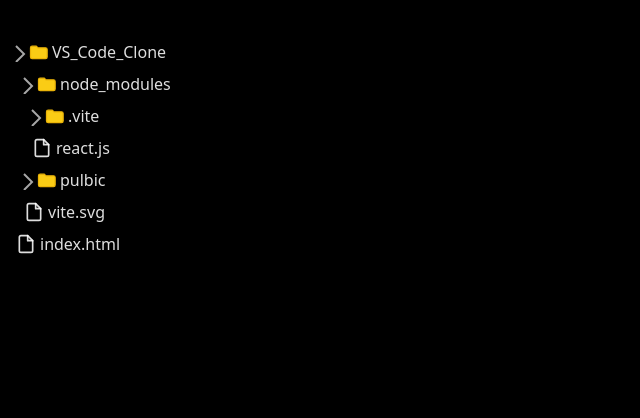
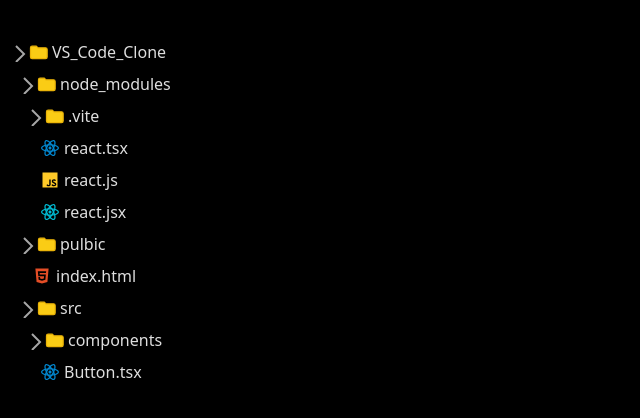
Before and after one commit to Mohammedelsisi21/vs-code-project, a React (Vite) app: page / in a window 1280 px wide. Shown: the top 418 px of the page, without its empty margins (0-640 px from the left). Built offline with nearby package versions, Linux system fonts and the light colour scheme.

Commit message:
added btn & exteansion

```diff
--- /dev/null
+++ b/src/components/FileExteanionsIcon.tsx
@@ -0,0 +1,18 @@
+import { memo } from "react"
+import IconImage from "./IconImage"
+
+
+interface IProps {
+    fileName: string
+}
+const FileExteanionsIcon = ( {fileName}:IProps) => {
+    const exteanions = fileName.split(".").pop()
+
+    if(exteanions === "tsx") return <IconImage src="/icons/react_ts.svg" alt={fileName}/>
+    if(exteanions === "jsx") return <IconImage src="/icons/react.svg" alt={fileName}/>
+    if(exteanions === "html") return <IconImage src="/icons/html.svg" alt={fileName}/>
+    if(exteanions === "js") return <IconImage src="/icons/javascript.svg" alt={fileName}/>
+
+}
+
+export default memo(FileExteanionsIcon)
--- /dev/null
+++ b/src/components/IconImage.tsx
@@ -0,0 +1,13 @@
+import { memo } from "react"
+
+interface IProps {
+    src: string,
+    alt: string
+}
+const IconImage = ({src, alt}: IProps) => {
+  return (
+        <img src={src} alt={alt} className="w-5 h-5"/>
+  )
+}
+
+export default memo(IconImage)
--- a/src/components/RecursiveComponent.tsx
+++ b/src/components/RecursiveComponent.tsx
@@ -1,9 +1,9 @@
-import { useState } from "react"
+import { memo, useCallback, useState } from "react"
 import type { IFile } from "../interfaces"
 import BootomArrowIcon from "../SVG/BootomArrowIcon"
-import FileIcon from "../SVG/FileIcon"
 import { FolderIcon } from "../SVG/FolderIcon"
 import RightArrowIcon from "../SVG/RightArrowIcon"
+import FileExteanionsIcon from "./FileExteanionsIcon"
 
 interface IProps {
     FileTree: IFile
@@ -13,17 +13,20 @@
 
 
     // ** Handlers
-    const toggle = () => setIsOpen(prev => !prev)
+    const toggle = useCallback(() => setIsOpen(prev => !prev),[])
+
+
     return (<>
         <div className="ml-2 mb-2">
-        <div className="flex items-center mb-2 cursor-pointer" onClick={toggle}>
+        <div className={`flex items-center mb-2 cursor-pointer ${!isFolder ? "ml-2" : null}`} onClick={toggle}>
             {
                 isFolder ? <>
                     <div className="flex items-center mr-1">
                         {isOpen ? <><RightArrowIcon /></> : <><BootomArrowIcon /></>}
                         <FolderIcon />
                     </div>
-                </> : <span className="mr-1"><FileIcon /></span>
+                </> :
+                <span className="mr-1"><FileExteanionsIcon fileName={name}/></span>
             }
             <span>
                 {name}
@@ -34,4 +37,4 @@
 </>)
 }
 
-export default RecursiveComponent
+export default memo(RecursiveComponent)
--- a/src/data/FileTree.tsx
+++ b/src/data/FileTree.tsx
@@ -13,10 +13,17 @@
                     name: ".vite",
                     isFolder: true,
                     children: [{
+                        name: "react.tsx",
+                        isFolder: false,
+                    },{
                         name: "react.js",
                         isFolder: false,
-                    }]
-                }
+                    },
+                    {
+                        name: "react.jsx",
+                        isFolder: false,
+                    }
+                ]}
             ]
         },
         {
@@ -24,15 +31,26 @@
             isFolder: true,
             children: [
                 {
-                    name: "vite.svg",
+                    name: "index.html",
                     isFolder: false
                 }
             ]
-        }
-        ,
+        },
         {
-            name: "index.html",
-            isFolder: false
+            name: "src",
+            isFolder: true,
+            children: [
+                {
+                    name: "components",
+                    isFolder: true,
+                    children: [
+                        {
+                            name: "Button.tsx",
+                            isFolder: false
+                        }
+                    ]
+                }
+            ]
         }
     ]
 }
```
